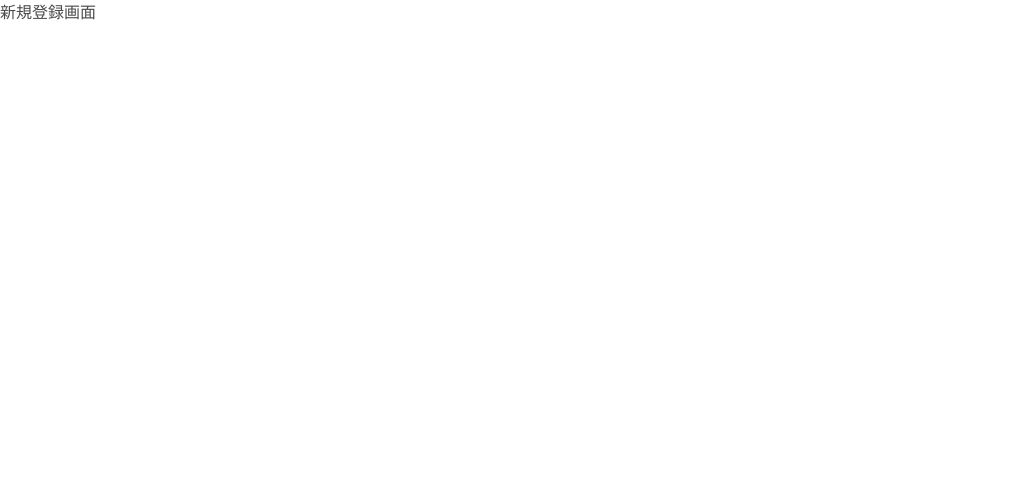
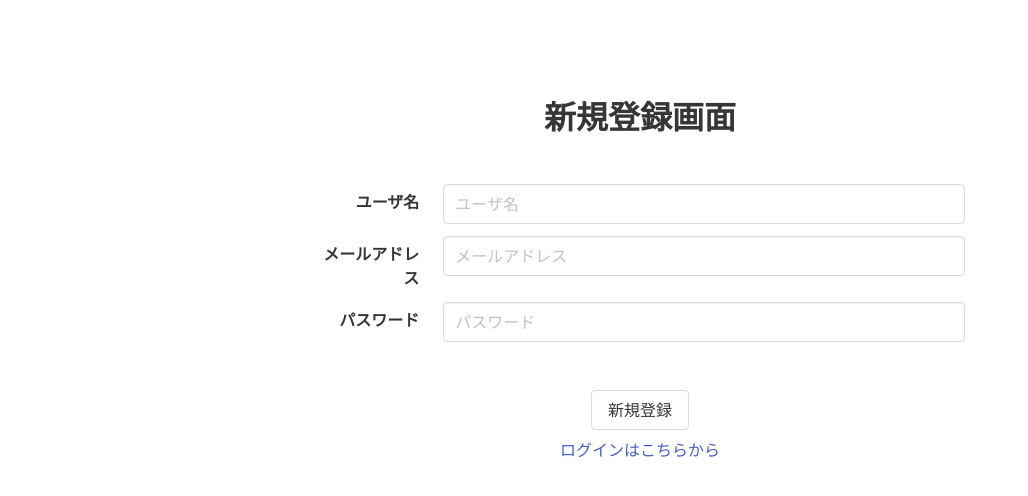
Before and after one commit to yutashimizu0612/bt-react3, a React (Create React App) app: page / in a window 1280 px wide. Shown: the top 496 px of the page, without its empty margins (0-1028 px from the left). Built offline with nearby package versions, Linux system fonts and the light colour scheme.

Commit message:
新規登録画面の作成

```diff
--- a/src/components/App.css
+++ b/src/components/App.css
@@ -0,0 +1,4 @@
+.content {
+  margin: 100px auto 0;
+  width: 650px;
+}
--- a/src/components/App.js
+++ b/src/components/App.js
@@ -6,10 +6,12 @@ import Login from '../pages/Login';
 
 function App() {
   return (
-    <Router>
-      <Route exact path="/" component={Register}></Route>
-      <Route exact path="/login" component={Login}></Route>
-    </Router>
+    <div className="content">
+      <Router>
+        <Route exact path="/" component={Register}></Route>
+        <Route exact path="/login" component={Login}></Route>
+      </Router>
+    </div>
   );
 }
 
--- a/src/pages/Register.js
+++ b/src/pages/Register.js
@@ -1,10 +1,61 @@
 import React from 'react';
+import { Link } from 'react-router-dom';
 
 const Register = () => {
   return (
-    <div>
-      <h2>新規登録画面</h2>
-    </div>
+    <>
+      <h2 className="title is-3 mb-6 has-text-centered">新規登録画面</h2>
+      <div className="field is-horizontal">
+        <div className="field-label is-normal">
+          <label className="label">ユーザ名</label>
+        </div>
+        <div className="field-body">
+          <div className="field">
+            <p className="control">
+              <input className="input" type="text" placeholder="ユーザ名" />
+            </p>
+          </div>
+        </div>
+      </div>
+      <div className="field is-horizontal">
+        <div className="field-label is-normal">
+          <label className="label">メールアドレス</label>
+        </div>
+        <div className="field-body">
+          <div className="field">
+            <p className="control">
+              <input
+                className="input"
+                type="email"
+                placeholder="メールアドレス"
+              />
+            </p>
+          </div>
+        </div>
+      </div>
+      <div className="field is-horizontal">
+        <div className="field-label is-normal">
+          <label className="label">パスワード</label>
+        </div>
+        <div className="field-body">
+          <div className="field">
+            <p className="control">
+              <input
+                className="input"
+                type="password"
+                placeholder="パスワード"
+              />
+            </p>
+          </div>
+        </div>
+      </div>
+      <div className="mt-6 has-text-centered">
+        <button className="button">新規登録</button>
+      </div>
+      <div className="mt-2 has-text-centered">
+        <Link to="/login">ログインはこちらから</Link>
+      </div>
+    </>
   );
 };
 
```
